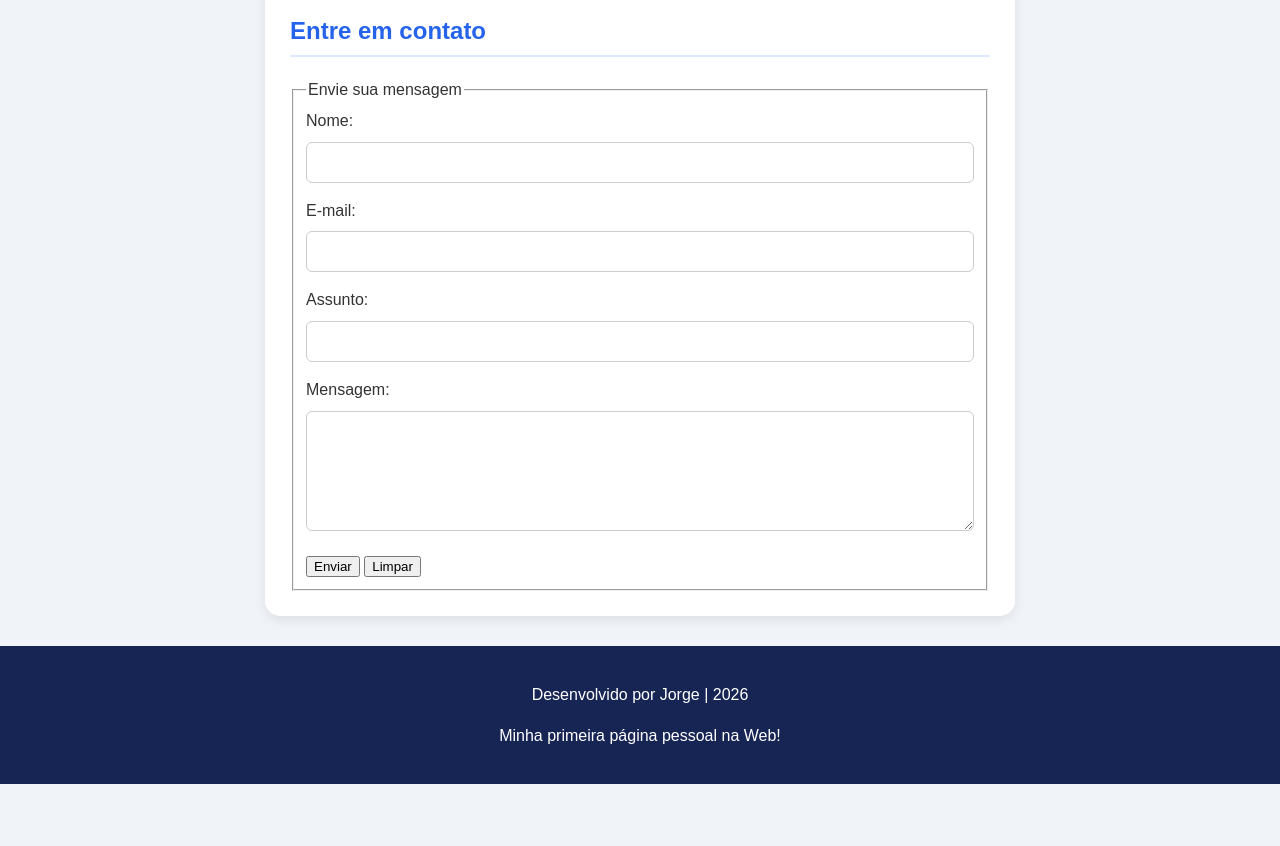
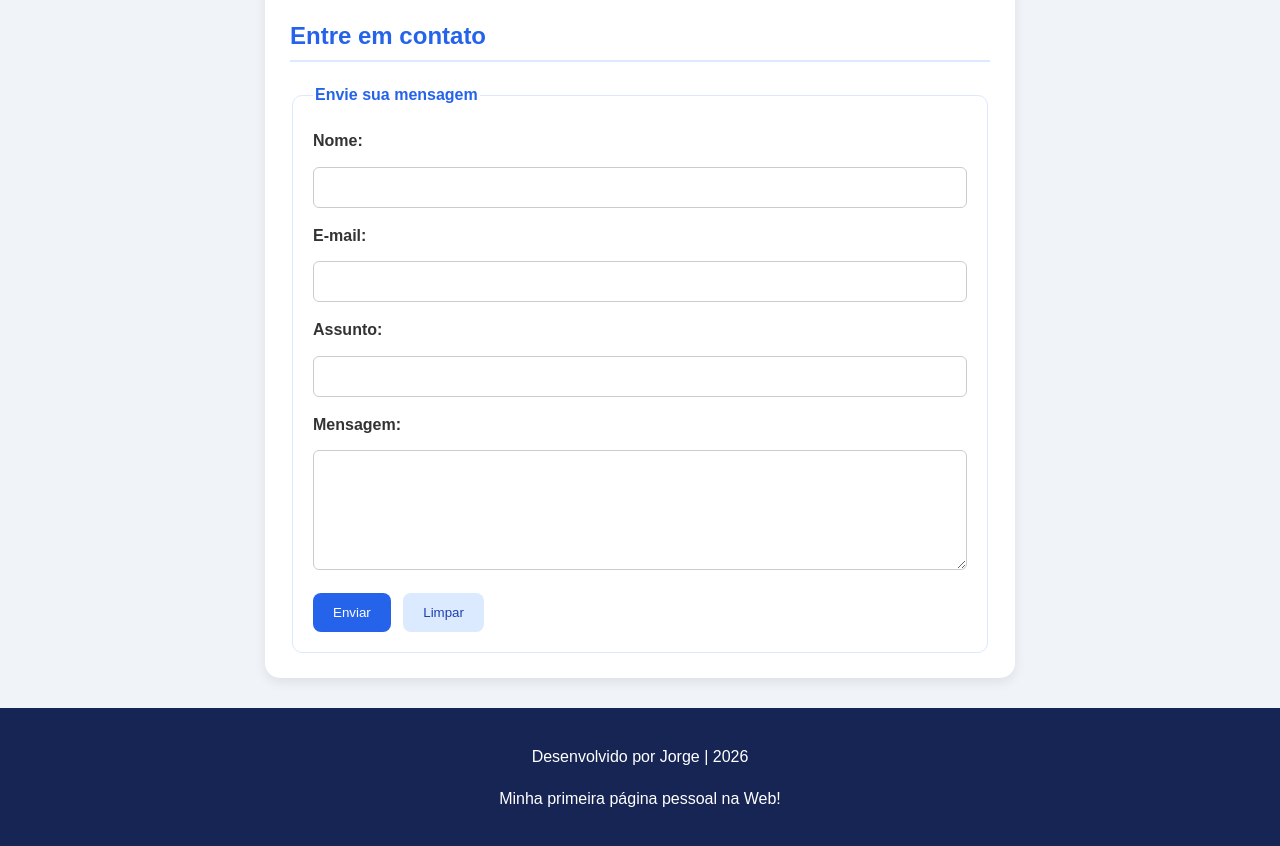
Before and after one commit to jorgesouzasantostecnicoeminformatica/Minha-primeira-p-gina-da-web, a plain HTML site: page index.html in a window 1280 px wide. Shown: the part 1630-2476 px from the top of the page. Before the commit the page ends 2414 px from the top, so only its background shows below. Drawn offline with Linux system fonts and the light colour scheme.

Commit message:
Refactor CSS for consistency and readability

```diff
--- a/style.css
+++ b/style.css
@@ -1,5 +1,4 @@
 
-/* Configurações gerais */
 * {
     box-sizing: border-box;
 }
@@ -8,11 +7,10 @@ body {
     margin: 0;
     font-family: Arial, sans-serif;
     background-color: #f0f4f8;
-    color: #333333;
+    color: #333;
     line-height: 1.6;
 }
 
-/* Cabeçalho */
 header {
     background: linear-gradient(135deg, #172554, #2563eb);
     color: white;
@@ -22,10 +20,8 @@ header {
 
 header h1 {
     font-size: 32px;
-    margin-bottom: 5px;
 }
 
-/* Fotografia */
 .foto {
     width: 150px;
     height: 150px;
@@ -34,12 +30,11 @@ header h1 {
     border: 5px solid white;
 }
 
-/* Conteúdo principal */
 main {
     max-width: 750px;
     margin: 25px auto;
     padding: 25px;
-    background-color: white;
+    background: white;
     border-radius: 15px;
     box-shadow: 0 4px 12px #00000015;
 }
@@ -54,7 +49,6 @@ p {
     margin-bottom: 15px;
 }
 
-/* Listas */
 ul {
     padding-left: 25px;
 }
@@ -63,7 +57,6 @@ li {
     margin-bottom: 8px;
 }
 
-/* Interesses */
 .interesses {
     display: flex;
     flex-wrap: wrap;
@@ -71,49 +64,56 @@ li {
 }
 
 .interesses span {
-    background-color: #dbeafe;
+    background: #dbeafe;
     color: #1e40af;
     padding: 8px 14px;
     border-radius: 20px;
 }
 
-/* Links */
 a {
     color: #2563eb;
     text-decoration: none;
 }
 
 a:hover {
-    color: #172554;
     text-decoration: underline;
 }
 
-/* Botão */
 .botao {
     display: inline-block;
-    background-color: #2563eb;
+    background: #2563eb;
     color: white;
     padding: 12px 20px;
     border-radius: 8px;
     margin-top: 10px;
 }
 
-.botao:hover {
-    background-color: #172554;
-    color: white;
-}
-
-/* Formulário */
 form {
     margin-top: 20px;
 }
 
-input,
-textarea {
+fieldset {
+    border: 1px solid #dbeafe;
+    border-radius: 10px;
+    padding: 20px;
+}
+
+legend {
+    color: #2563eb;
+    font-weight: bold;
+}
+
+label {
+    display: block;
+    font-weight: bold;
+    margin-bottom: 5px;
+}
+
+input, textarea {
     width: 100%;
     padding: 12px;
     margin: 8px 0 15px;
-    border: 1px solid #cccccc;
+    border: 1px solid #ccc;
     border-radius: 6px;
     font-family: Arial, sans-serif;
 }
@@ -123,16 +123,29 @@ textarea {
     resize: vertical;
 }
 
-/* Rodapé */
+button {
+    padding: 12px 20px;
+    border: none;
+    border-radius: 8px;
+    cursor: pointer;
+    background: #2563eb;
+    color: white;
+    margin-right: 8px;
+}
+
+button[type="reset"] {
+    background: #dbeafe;
+    color: #1e40af;
+}
+
 footer {
-    background-color: #172554;
+    background: #172554;
     color: white;
     text-align: center;
     padding: 20px;
     margin-top: 30px;
 }
 
-/* Adaptação para celulares */
 @media (max-width: 600px) {
     main {
         margin: 15px;
```
